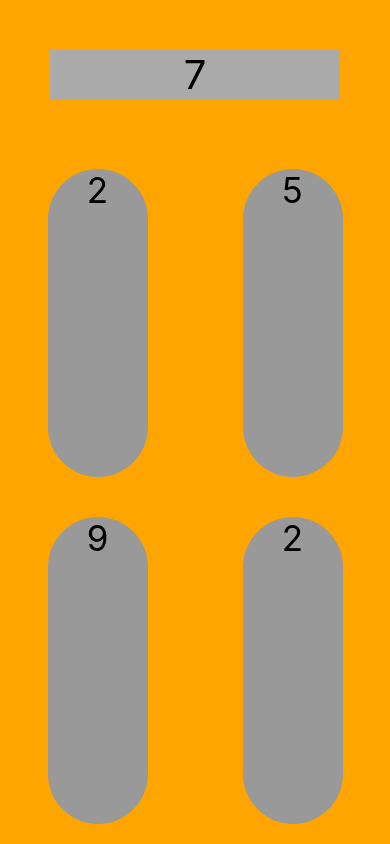
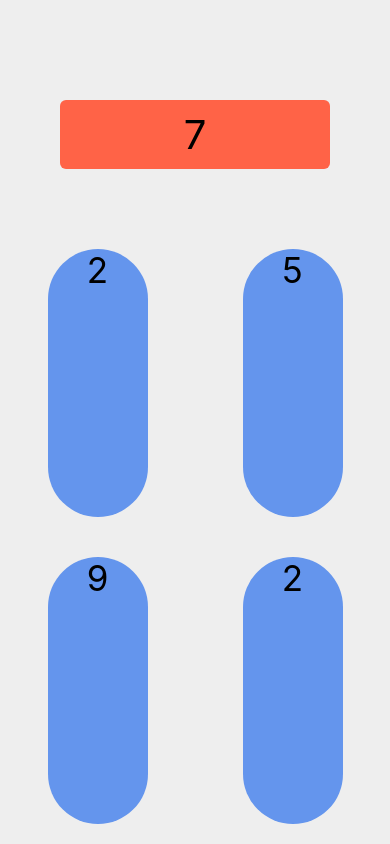
Before and after one commit to mattperkins/simpleGame, a React Native app: screen / in a window 390 px wide. Built offline with nearby package versions, Linux system fonts and the light colour scheme.

Commit message:
refactor style

```diff
--- a/Game.js
+++ b/Game.js
@@ -4,7 +4,8 @@ import PropTypes from 'prop-types'
 import {
   StyleSheet,
   Text,
-  View
+  View,
+  TouchableOpacity,
 } from 'react-native'
 
 export default class App extends Component {
@@ -24,15 +25,17 @@ export default class App extends Component {
     return (
       <View style={styles.container}>
 
-        <Text style={styles.target}>
-            {this.target}
-        </Text>
+        <View style={styles.sumTotal}>
+            <Text style={styles.targetNum}>
+                {this.target}
+            </Text>
+        </View>
 
         <View style={styles.randomContainer}>
             {this.randomNums.map((randomNum, index) =>
-                <View style={styles.circle} key={index}>
+                <TouchableOpacity style={styles.circle} key={index}>
                     <Text style={styles.randomText}>{randomNum}</Text>
-                </View>
+                </TouchableOpacity>
         )}
         </View>
 
@@ -44,12 +47,17 @@ export default class App extends Component {
 const styles = StyleSheet.create({
   container: {
     flex: 1,
-    backgroundColor: 'orange',
+    backgroundColor: '#eee',
   },
-  target: {
+  sumTotal: {
+    borderRadius: 6,
+    backgroundColor: 'tomato',
+    margin: 60,
+    marginTop: 100,
+    padding: 10,
+  },
+  targetNum: {
       fontSize: 40,
-      backgroundColor: '#aaa',
-      margin: 50,
       textAlign: 'center'
   },
   randomContainer: {
@@ -62,7 +70,7 @@ const styles = StyleSheet.create({
       borderRadius: 50,
       width: 100,
       margin: 20,
-      backgroundColor: '#999',
+      backgroundColor: 'cornflowerblue',
   },
   randomText: {
       fontSize: 35,
```
